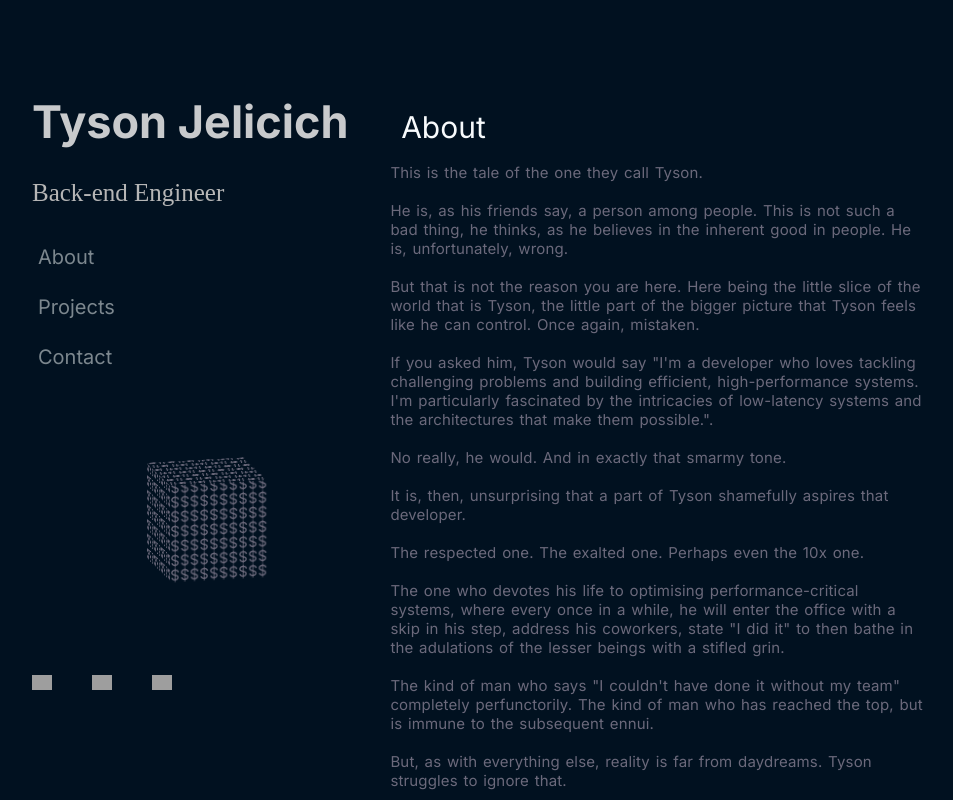
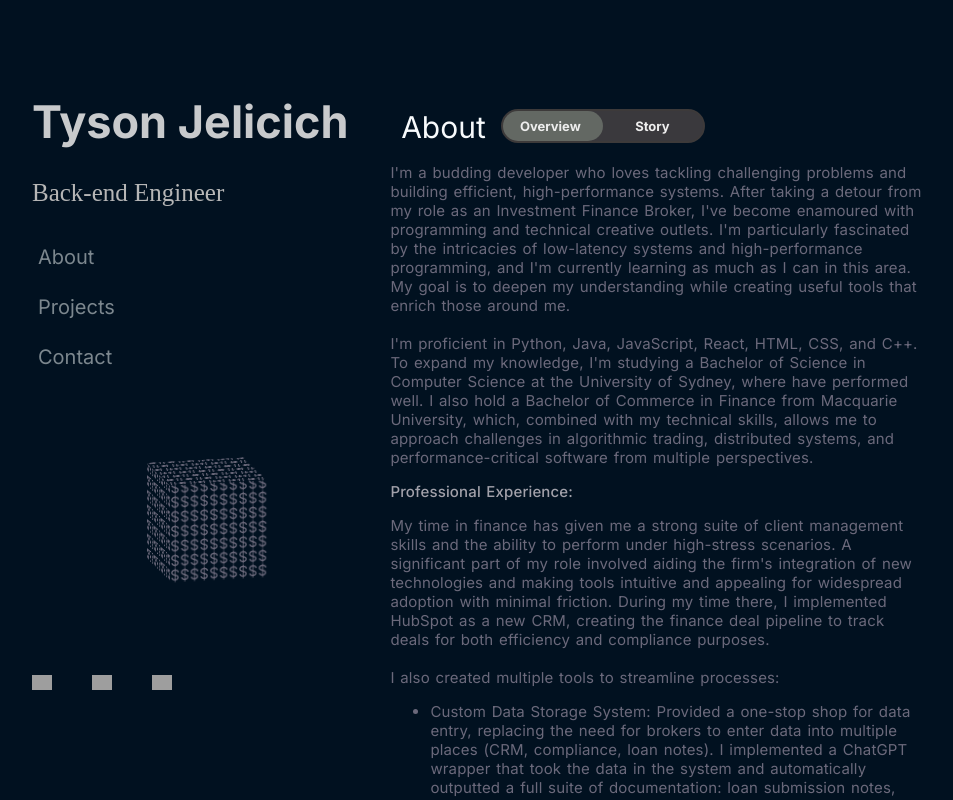
Before and after one commit to OldMateTys/Portfolio, a React (Create React App) app: page / in a window 1280 px wide. Shown: the whole page, without its empty margins (160-1113 px from the left). Built offline with nearby package versions, Linux system fonts and the light colour scheme; grey boxes are pictures that could not be loaded.

Commit message:
Added slider + Overview. Formatting.

```diff
--- a/src/App.css
+++ b/src/App.css
@@ -74,6 +74,80 @@
   margin-top: 20px;
 }
 
+.title_box {
+  display: flex;
+}
+
+/* Container for the sliding bar */
+.sliding-bar-container {
+  position: relative;
+  display: flex;
+  justify-content: center;
+  align-items: center;
+  background-color: #3a393d;
+  border-radius: 25px;
+  width: 200px;
+  height: 30px;
+  border: 2px solid #3d3a3a;
+  cursor: pointer;
+}
+
+/* The sliding bar itself */
+.sliding-bar {
+  position: absolute;
+  width: 100px;
+  height: 30px;
+  left: 0%;
+  background-color: #991414;
+  border-radius: 25px;
+  cursor: pointer;
+  transition: all 0.5s;
+}
+
+/* Active state (on the left) */
+.sliding-bar.active {
+  transform: translateX(0%); /* Stays on the left */
+  background-color: #636863;
+}
+
+/* Inactive state (on the right) */
+.sliding-bar.inactive {
+  transform: translateX(100%); /* Moves to the right */
+  background-color: #636863;
+}
+
+/* Sliding label inside the bar */
+.label {
+  position: relative;
+  width: 10%;
+  background-color: transparent;
+  border-radius: 25px;
+  text-align: center;
+  line-height: 5px;
+  font-weight: bold;
+  color: #EEEEEE;
+  transition: transform 0.3s ease, color 0.3s ease;
+  font-family: 'Inter', serif;
+  font-size: small;
+}
+
+.label1 {
+  margin-left: -2%;
+  text-align: center;
+}
+
+.label2 {
+  margin-right: 20%;
+  text-align: center;
+}
+
+.labelContainer {
+  display: flex;
+  width: 80%;
+  height: 100%;
+  justify-content: space-between;
+  z-index: 1;
+}
 
 
 html.custom-scroll, body.custom-scroll {
@@ -171,6 +245,10 @@ html, body, #root {
   color: #c8cacc ;
 }
 
+.bold {
+  font-weight: 500;
+  color: #a2a1aa;
+}
 .site {
   padding-top: 5%;
   display: flex;
@@ -218,13 +296,14 @@ html, body, #root {
   vertical-align: middle;
   align-items: center;
   display: flex;
-  justify-content: center;
+  justify-content: left;
   margin-top: 5%;
   margin-left: 40%;
 }
 
 .heading {
   padding-left: 2%;
+  width: 100px;
   font-size: 30px;
   color: #f7fafc ;
   font-family: 'Inter', serif;
@@ -237,6 +316,7 @@ html, body, #root {
   word-spacing: 0.35mm;
   letter-spacing: 0.04mm;
   justify-content: space-evenly;
+  transform: all 0.4s;
 
 }
 
--- a/src/App.js
+++ b/src/App.js
@@ -194,12 +194,42 @@ function Projects({ projectsRef }) {
 }
 
 function About({aboutRef}) {
-  return (
-    <div className='main'>
-      <div className='block'>
-      <div className='p heading' ref={aboutRef}>About</div>
-      <br />
-      <div className='aboutText'>
+
+  const [ isOn, setIsOn ] = useState(true);
+
+  const toggleState = () => {
+    setIsOn(!isOn);
+  }
+  const overview = (
+    <div className='aboutText'>
+      I am a budding developer who has recently become enamoured with programming,
+      taking a detour from my current role as an Investment Finance Broker towards more technical
+      creative outlets. I have discovered a deep fascination with low-latency systems and performant
+      programming, and am currently learning as much as I can in this area. Through this learning
+      process I aim to create useful tools the enrich those around me.
+      <br></br><br></br>
+      To this end I am studying a Bachelor of Science in Computer Science at the University of Sydney,
+      performing with High Distinction, whilst engaging in personal projects and study to elevate my skillset.
+      <br></br><br></br>
+      I am currently working on my first decently-sized project, where I am building an algorithmic trading platform,
+      with the goal of learning how to combine Front-End and Back-End development, alongside learning low-level languages
+      (predominantly C++) to create value through HFT simulation.
+      <br></br><br></br>
+      Outside of my studies I work in a part-to-full time capacity writing
+      loans for clients, helping local investors understand and implement wealth generation strategies.
+      <br></br><br></br>
+      If you're interested in collaborating on a project or just want to have a chat, feel free to get
+      in touch—I'm always keen to connect with like-minded people!
+    </div>
+  );
+
+  const tempStory = (
+    <div className='invisText'>Coming soon... Coming soon...Coming soon...Coming soon...Coming soon...Coming soon...Coming soon...Coming soon...Coming soon...Coming soon...Coming soon...Coming soon...Coming soon...Coming soon...Coming soon...Coming soon...Coming soon...Coming soon...Coming soon...Coming soon...Coming soon...Coming soon...Coming soon...Coming soon...Coming soon...Coming soon...Coming soon...Coming soon...Coming soon...
+    <br></br><br></br><br></br><br></br><br></br><br></br><br></br></div>
+  );
+
+  const story = (
+    <div className='aboutText'>
       This is the tale of the one they call Tyson.
       <br></br><br></br>
       He is, as his friends say, a person among people. This is not such a bad thing,
@@ -256,6 +286,23 @@ function About({aboutRef}) {
       </p>
 
     </div>
+  );
+
+  return (
+    <div className='main'>
+      <div className='block'>
+      <div className='title_box'>
+        <div className='p heading' ref={aboutRef}>About</div>
+        <div className='sliding-bar-container' onClick={toggleState}>
+          <div className={`sliding-bar ${isOn ? 'active' : 'inactive'}`}></div>
+          <div className='labelContainer'>
+            <p className='label label1'>Overview</p>
+            <p className='label label2'>Story</p>
+          </div>
+        </div>
+      </div>
+      <br />
+      {isOn ? aboutMe : story}
       </div>
     </div>
   );
@@ -272,4 +319,70 @@ function Contact({contactRef}) {
   );
 }
 
+const aboutMe = (
+  <div className='aboutText'>
+
+I'm a budding developer who loves tackling challenging problems and building efficient,
+high-performance systems. After taking a detour from my role as an Investment Finance Broker,
+I've become enamoured with programming and technical creative outlets. I'm particularly
+fascinated by the intricacies of low-latency systems and high-performance programming, and
+I'm currently learning as much as I can in this area. My goal is to deepen my understanding
+while creating useful tools that enrich those around me.
+<br></br><br></br>
+I'm proficient in Python, Java, JavaScript, React, HTML, CSS, and C++. To expand my knowledge,
+I'm studying a Bachelor of Science in Computer Science at the University of Sydney, where have
+performed well. I also hold a Bachelor of Commerce in
+Finance from Macquarie University, which, combined with my technical skills, allows me to approach
+challenges in algorithmic trading, distributed systems, and performance-critical software
+from multiple perspectives.
+<p className='bold'>Professional Experience:</p>
+
+My time in finance has given me a strong suite of client management skills and the ability to
+perform under high-stress scenarios. A significant part of my role involved aiding the firm's
+integration of new technologies and making tools intuitive and appealing for widespread adoption
+with minimal friction. During my time there, I implemented HubSpot as a new CRM, creating the
+finance deal pipeline to track deals for both efficiency and compliance purposes.
+<br></br><br></br>
+
+I also created multiple tools to streamline processes:
+<ul>
+<li>Custom Data Storage System: Provided a one-stop shop for data entry, replacing the need for
+brokers to enter data into multiple places (CRM, compliance, loan notes). I implemented a
+ChatGPT wrapper that took the data in the system and automatically outputted a full suite of
+documentation: loan submission notes, compliance documentation, and formatted CSVs for easy
+importing into the CRM. This reduced the time taken to create a new application from approximately
+3 hours to 30 minutes.</li>
+<li>
+Portfolio Modelling Program: Scans the firm's trail book—a record of loans we've written, paid
+on a monthly basis over the life of the loan—and provides an easy way to view the growth in equity
+of client portfolios. This allows the firm to more easily identify when clients may be ready to invest
+with us again.</li>
+</ul>
+<p className='bold'>Side Projects:</p>
+<ul>
+<li>
+Portfolio Website: Created a personal portfolio website to gain a deeper understanding of front-end development.
+</li>
+</ul>
+
+<p className='bold'>Current Endeavours:</p>
+
+I'm currently working on my first significant project: building an algorithmic trading platform. My
+goal is to learn how to combine front-end and back-end development, alongside learning low-level
+languages (predominantly C++) to create value through high-frequency trading (HFT) simulation.
+
+<p className='bold'>Long-Term Goals:</p>
+
+I aspire to work as a low-latency developer, creating value by optimising performance-critical systems.
+The problem-solving aspects, mathematical and statistical involvement, and the requirement for
+incredibly deep understanding have drawn me to this area.
+
+<p className='bold'>Work-Life Balance:</p>
+I currently work part-time (3-4 days during uni, full-time otherwise) and try to surf 3-4 times a
+week or swim laps when the surf isn't good or the water's too cold. I spend about 2 hours a day
+expanding my skillset, whether that's working on projects or self-study through books related to my
+field or coursework. Recent examples include C++ Primer and Effective Modern C++, which I'm using to
+build a strong, ground-up understanding of low-level languages.
+  </div>
+)
 export default App;
```
Also changed, not shown: 1 other file (tests, documents, lock files or other folders).
